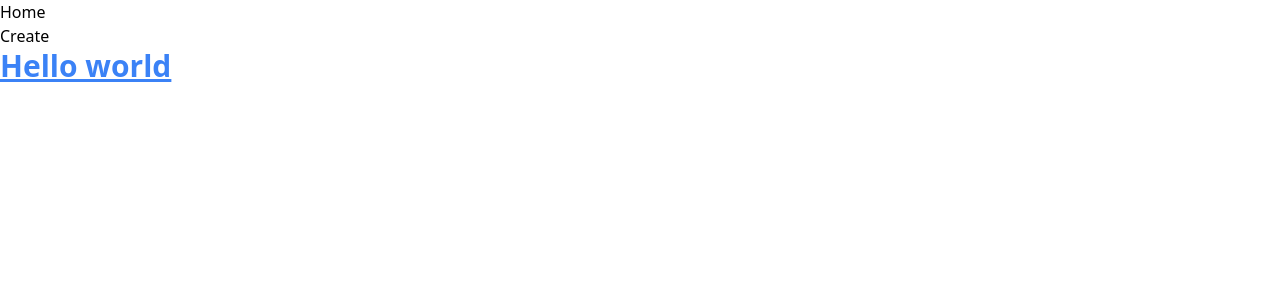
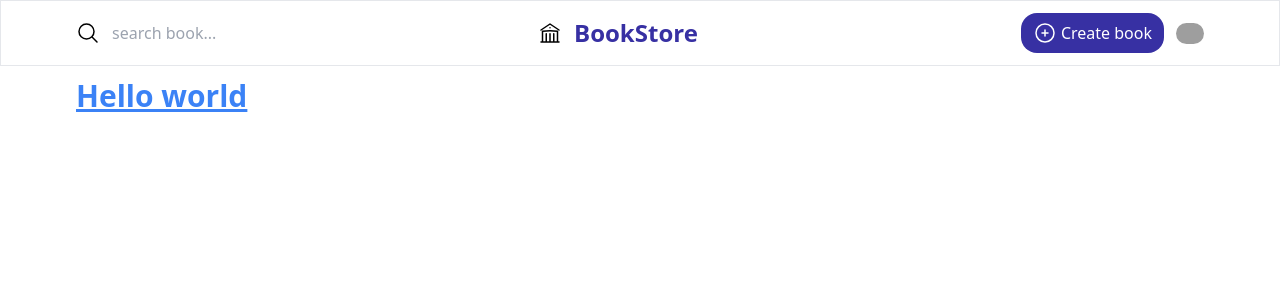
Before and after one commit to HninHtet-99/library_system, a React (Vite) app: page / in a window 1280 px wide. Shown: the top 300 px of the page. Built offline with nearby package versions, Linux system fonts and the light colour scheme; grey boxes are pictures that could not be loaded.

Commit message:
tailwind nav component styling

```diff
--- /dev/null
+++ b/src/components/Nav.jsx
@@ -0,0 +1,91 @@
+import React from "react";
+import { Link } from "react-router-dom";
+
+const Nav = () => {
+  return (
+    <nav className="border border-b-1">
+      <ul className="flex justify-between items-center p-3 max-w-6xl mx-auto">
+        <li className="flex items-center gap-3">
+          <svg
+            xmlns="http://www.w3.org/2000/svg"
+            fill="none"
+            viewBox="0 0 24 24"
+            strokeWidth={1.5}
+            stroke="currentColor"
+            className="w-6 h-6"
+          >
+            <path
+              strokeLinecap="round"
+              strokeLinejoin="round"
+              d="M21 21l-5.197-5.197m0 0A7.5 7.5 0 105.196 5.196a7.5 7.5 0 0010.607 10.607z"
+            />
+          </svg>
+
+          <input
+            type="text"
+            placeholder="search book..."
+            className="outline-none"
+          />
+        </li>
+
+        <Link
+          to={"/"}
+          className="flex items-center gap-3 md:-ml-32 cursor-pointer"
+        >
+          <svg
+            xmlns="http://www.w3.org/2000/svg"
+            fill="none"
+            viewBox="0 0 24 24"
+            strokeWidth={1.5}
+            stroke="currentColor"
+            className="w-6 h-6"
+          >
+            <path
+              strokeLinecap="round"
+              strokeLinejoin="round"
+              d="M12 21v-8.25M15.75 21v-8.25M8.25 21v-8.25M3 9l9-6 9 6m-1.5 12V10.332A48.36 48.36 0 0012 9.75c-2.551 0-5.056.2-7.5.582V21M3 21h18M12 6.75h.008v.008H12V6.75z"
+            />
+          </svg>
+
+          <span className="text-2xl font-bold text-primary hidden md:block">
+            BookStore
+          </span>
+        </Link>
+
+        <li className="flex gap-3 items-center">
+          {/* create book */}
+          <Link
+            to={"/create"}
+            className="text-white bg-primary px-3 py-2 rounded-2xl flex items-center gap-1"
+          >
+            <svg
+              xmlns="http://www.w3.org/2000/svg"
+              fill="none"
+              viewBox="0 0 24 24"
+              strokeWidth={1.5}
+              stroke="currentColor"
+              className="w-6 h-6"
+            >
+              <path
+                strokeLinecap="round"
+                strokeLinejoin="round"
+                d="M12 9v6m3-3H9m12 0a9 9 0 11-18 0 9 9 0 0118 0z"
+              />
+            </svg>
+            <span className="hidden md:block">Create book</span>
+          </Link>
+          {/* profile image */}
+          <div className="w-7">
+            <img
+              src="https://lh3.googleusercontent.com/ogw/AOLn63FZd6RWnr0BSIv6vQj36q5-_OTNH0qWwvyTqmEj=s32-c-mo"
+              alt=""
+              className="w-full  rounded-full"
+            />
+          </div>
+        </li>
+      </ul>
+    </nav>
+  );
+};
+
+export default Nav;
--- a/src/pages/layouts/Layout.jsx
+++ b/src/pages/layouts/Layout.jsx
@@ -1,18 +1,16 @@
 import React from "react";
 import { Outlet } from "react-router-dom";
+import Nav from "../../components/Nav";
 
 const Layout = () => {
   return (
-    <div>
-      <nav>
-        <ul>
-          <li>Home</li>
-          <li>Create</li>
-        </ul>
-      </nav>
+    <>
+      <Nav />
       {/* dynamic route change content */}
-      <Outlet />
-    </div>
+      <div className="max-w-6xl mx-auto p-3">
+        <Outlet />
+      </div>
+    </>
   );
 };
 
--- a/tailwind.config.js
+++ b/tailwind.config.js
@@ -1,8 +1,14 @@
+const colors = require('tailwindcss/colors')
 /** @type {import('tailwindcss').Config} */
 export default {
   content: ["./index.html", "./src/**/*.{js,ts,jsx,tsx}"],
   theme: {
-    extend: {},
+    extend: {
+      colors:{
+        primary: colors.indigo[800]
+
+      }
+    },
   },
   plugins: [],
 };
```
